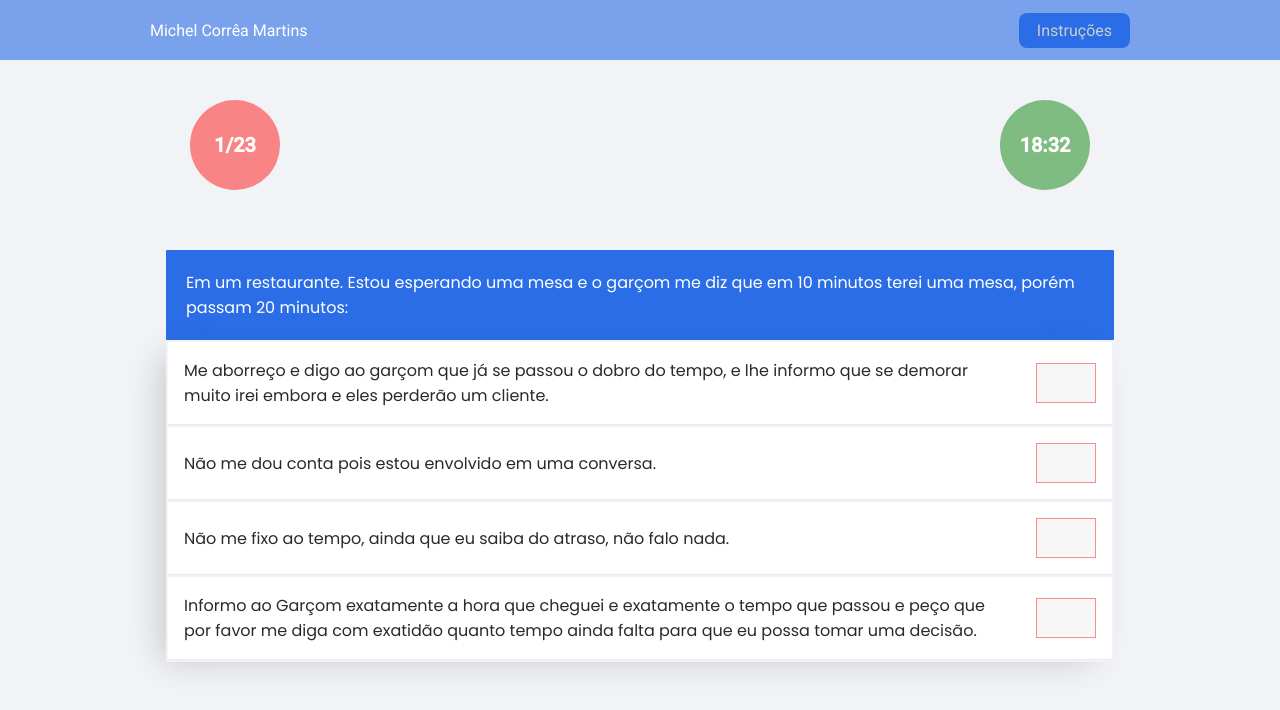
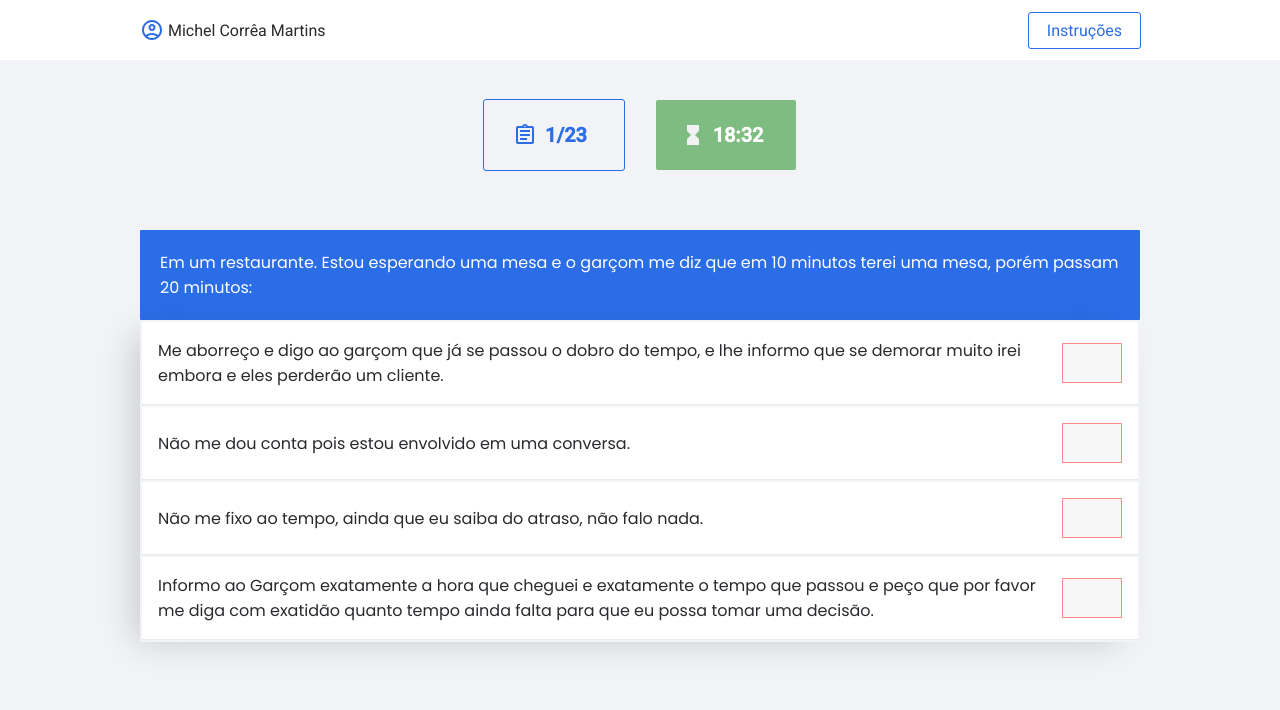
Before and after one commit to michel-cm/React-Teste-Disk, a React (Create React App) app: page /teste in a window 1280 px wide. Shown: the top 710 px of the page. Built offline with nearby package versions, Linux system fonts and the light colour scheme; no server answers; the database is empty.

Commit message:
Add files via upload

```diff
--- a/package.json
+++ b/package.json
@@ -3,6 +3,10 @@
   "version": "0.1.0",
   "private": true,
   "dependencies": {
+    "@emotion/react": "^11.10.0",
+    "@emotion/styled": "^11.10.0",
+    "@mui/icons-material": "^5.8.4",
+    "@mui/material": "^5.9.3",
     "@testing-library/jest-dom": "^5.16.4",
     "@testing-library/react": "^13.3.0",
     "@testing-library/user-event": "^13.5.0",
--- a/src/App.js
+++ b/src/App.js
@@ -3,10 +3,9 @@ import { BrowserRouter, Route, Routes } from "react-router-dom";
 import { Teste } from "./pages/Teste";
 import { Home } from "./pages/Home";
 
+import './styles/Global.css'
+
 export const App = () => {
-
-
-
 
   return (
 
--- a/src/components/Header.js
+++ b/src/components/Header.js
@@ -1,13 +1,20 @@
 import { Link } from "react-router-dom";
 import { Home } from "../pages/Home";
 import "../styles/Header.css";
+
+import AccountCircleOutlinedIcon from "@mui/icons-material/AccountCircleOutlined";
 
 export const Header = () => {
   return (
     <div className="header-container">
       <div className="header-content">
-        <h3 className="header-title">Michel Corrêa Martins</h3>
-        <Link className="header-button" to={'/'}>Instruções</Link>
+        <div className="header-user-area">
+          <AccountCircleOutlinedIcon style={{ color: "#2B6DE6" }} />
+          <h3 className="header-title">Michel Corrêa Martins</h3>
+        </div>
+        <Link className="header-button" to={"/"}>
+          Instruções
+        </Link>
       </div>
     </div>
   );
--- a/src/index.js
+++ b/src/index.js
@@ -1,8 +1,6 @@
 import React from 'react';
 import ReactDOM from 'react-dom/client';
 import { App } from './App';
-
-import './styles/Global.css'
 
 const root = ReactDOM.createRoot(document.getElementById('root'));
 root.render(
--- a/src/pages/Teste.js
+++ b/src/pages/Teste.js
@@ -3,6 +3,11 @@ import { Questao } from "../components/Questao";
 import { useEffect, useState } from "react";
 import { Api } from "../services/Api";
 import { Header } from "../components/Header";
+
+import AssignmentOutlinedIcon from "@mui/icons-material/AssignmentOutlined";
+import HourglassFullOutlinedIcon from "@mui/icons-material/HourglassFullOutlined";
+import HourglassBottomOutlinedIcon from "@mui/icons-material/HourglassBottomOutlined";
+import HourglassEmptyOutlinedIcon from "@mui/icons-material/HourglassEmptyOutlined";
 
 export const Teste = () => {
   const [listQuestions, setListQuestions] = useState([]);
@@ -22,9 +27,11 @@ export const Teste = () => {
       <div className="teste-container">
         <div className="info-teste-area">
           <div className="info-questao-atual">
+            <AssignmentOutlinedIcon  style={{ color: "#2B6DE6" }}/>
             <span className="info-questao-atual-content">1/23</span>
           </div>
           <div className="info-tempo">
+          <HourglassFullOutlinedIcon  style={{ color: "#f2f2f2" }}/>
             <span className="info-questao-atual-content">18:32</span>
           </div>
         </div>
--- a/src/services/Api.js
+++ b/src/services/Api.js
@@ -1,6 +1,7 @@
 import { collection, getDocs } from "firebase/firestore";
 import firebase from "firebase/compat/app";
 import "firebase/compat/firestore";
+
 import firebaseConfig from "./firebase";
 
 const firebaseApp = firebase.initializeApp(firebaseConfig);
@@ -9,8 +10,9 @@ const db = firebaseApp.firestore();
 export const Api = {
   getAllQuestions: async () => {
     let list = [];
+    //let results = await getDocs(collection(db, "questions"));
 
-    let results = await getDocs(collection(db, "questions"));
+    let results = await db.collection('questions').get();
 
     results.forEach((result) => {
       let data = result.data();
--- a/src/styles/Global.css
+++ b/src/styles/Global.css
@@ -5,7 +5,7 @@
 }
 
 body {
-    background-color: #F1F3F6;
+    background-color: #f1f3f6;
     color: #29292e;
 }
 
--- a/src/styles/Header.css
+++ b/src/styles/Header.css
@@ -1,28 +1,46 @@
 .header-container {
-    background-color: #2b6ce698;
+  background-color: #fff;
   height: 60px;
-    color: #FFF;
+  color: #29292e;
   display: flex;
   justify-content: center;
   padding: 0px 32px;
 }
 
+.header-user-area {
+  display: flex;
+  align-items: center;
+  cursor: pointer;
+  transition: ease 0.3s;
+}
+
+.header-user-area:hover {
+    color: rgba(92, 85, 85, 0.726);
+}
+
 .header-title {
   font-weight: 400;
   font-size: 16px;
+  padding-left: 4px;
 }
 
 .header-content {
   width: 100%;
-    max-width: 980px;
+  max-width: 1000px;
   display: flex;
   justify-content: space-between;
   align-items: center;
 }
 
 .header-button {
-    background-color: #2B6DE6;
   padding: 8px 18px;
-    color: #ccc;
-    border-radius: 8px;
+  color: #2b6de6;
+  border-radius: 2px;
+  outline: 1px solid #2b6de6;
+  transition: all 0.3s;
 }
+
+.header-button:hover {
+  background-color: #2b6de6;
+  color: #fff;
+}
--- a/src/styles/Teste.css
+++ b/src/styles/Teste.css
@@ -1,38 +1,41 @@
 .teste-container {
   margin: auto;
-  max-width: 980px;
-  padding: 40px 16px 80px 16px;
+  max-width: 1020px;
+  padding: 40px 10px 80px 10px;
+
 }
 
 .info-teste-area {
   display: flex;
-  justify-content: space-between;
-  padding: 0 24px;
+  justify-content: center;
 }
 
 .info-questao-atual-content {
   font-size: 20px;
   font-weight: 600 ;
+  padding: 0px 8px;
 }
 
 .info-questao-atual {
-  background-color: rgba(255, 0, 0, 0.459);
-  border-radius: 50%;
-  height: 90px;
-  width: 90px;
+  outline: 1px solid #2B6DE6;
+  border-radius: 2px;
+  height: 70px;
+  width: 140px;
+  display: flex;
+  justify-content: center;
+  align-items: center;
+  color: #2B6DE6;
+  margin-right: 16px;
+}
+
+.info-tempo{
+  background-color: rgba(0, 128, 0, 0.479);
+  border-radius: 2px;
+  height: 70px;
+  width: 140px;
   display: flex;
   justify-content: center;
   align-items: center;
   color: #FFF;
+  margin-left: 16px;
 }
-
-.info-tempo{
-  background-color: rgba(0, 128, 0, 0.479);
-  border-radius: 50%;
-  height: 90px;
-  width: 90px;
-  display: flex;
-  justify-content: center;
-  align-items: center;
-  color: #FFF;
-}
```
Also changed, not shown: 1 other file (tests, documents, lock files or other folders). Lines whose indentation alone changed are shown as unchanged.
